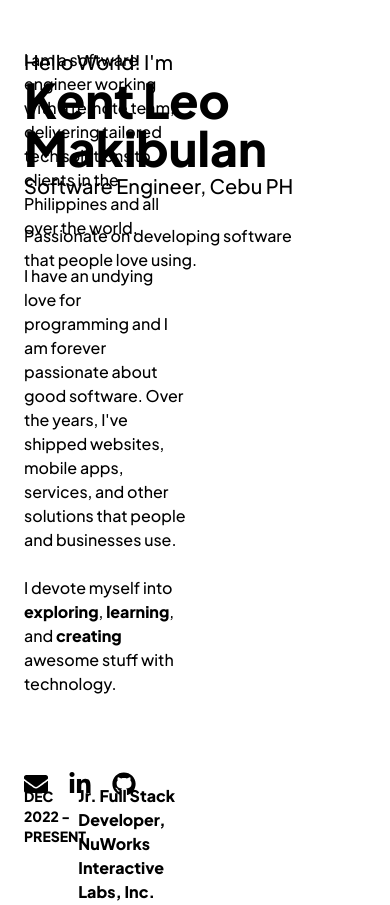
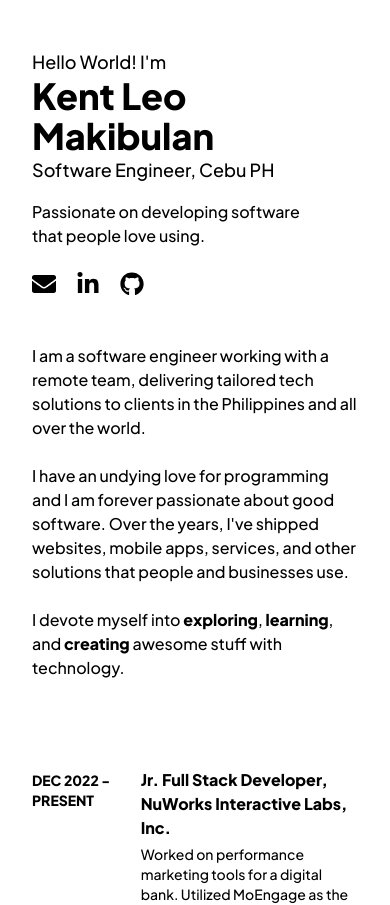
Before and after one commit to iamkentleom/website, a React (Vite) app: page / in a window 390 px wide. Shown: the top 905 px of the page. Built offline with nearby package versions, Linux system fonts and the light colour scheme.

Commit message:
mobile version fixes

```diff
--- a/src/components/Hero/Hero.jsx
+++ b/src/components/Hero/Hero.jsx
@@ -2,17 +2,16 @@ import Socials from "./Socials";
 
 const Hero = () => {
   return (
-    <div className="fixed h-full py-12 flex flex-col justify-between">
+    <div className="md:fixed md:h-full md:py-12 mt-12 md:mt-0 gap-y-6 flex flex-col md:justify-between">
       <div>
-        <p className="text-xl">Hello World! I'm</p>
-        <h1 className="font-bold text-5xl">
+        <p className="text-lg md:text-xl">Hello World! I'm</p>
+        <h1 className="font-bold text-4xl md:text-5xl">
           Kent Leo
           <br />
           Makibulan
         </h1>
-        <p className="text-xl">Software Engineer, Cebu PH</p>
-        <br />
-        <p>
+        <p className="text-lg md:text-xl">Software Engineer, Cebu PH</p>
+        <p className="mt-4">
           Passionate on developing software
           <br /> that people love using.
         </p>
--- a/src/components/Projects/ProjectCard.jsx
+++ b/src/components/Projects/ProjectCard.jsx
@@ -9,7 +9,7 @@ const ProjectCard = ({
       <img
         src={image}
         alt={title}
-        className="w-36 h-24 bg-gray-200 border-none rounded-lg"
+        className="w-[104px] h-20 md:w-36 md:h-24 bg-gray-200 border-none rounded-lg"
       />
       <div className="col-span-2 flex flex-col justify-between">
         <div>
--- a/src/index.css
+++ b/src/index.css
@@ -11,6 +11,6 @@
 }
 
 #root {
-  @apply max-w-screen-lg mx-auto px-6;
-  @apply grid grid-cols-2 gap-4;
+  @apply max-w-screen-lg mx-auto px-8;
+  @apply grid grid-cols-1 md:grid-cols-2 gap-x-4;
 }
```
